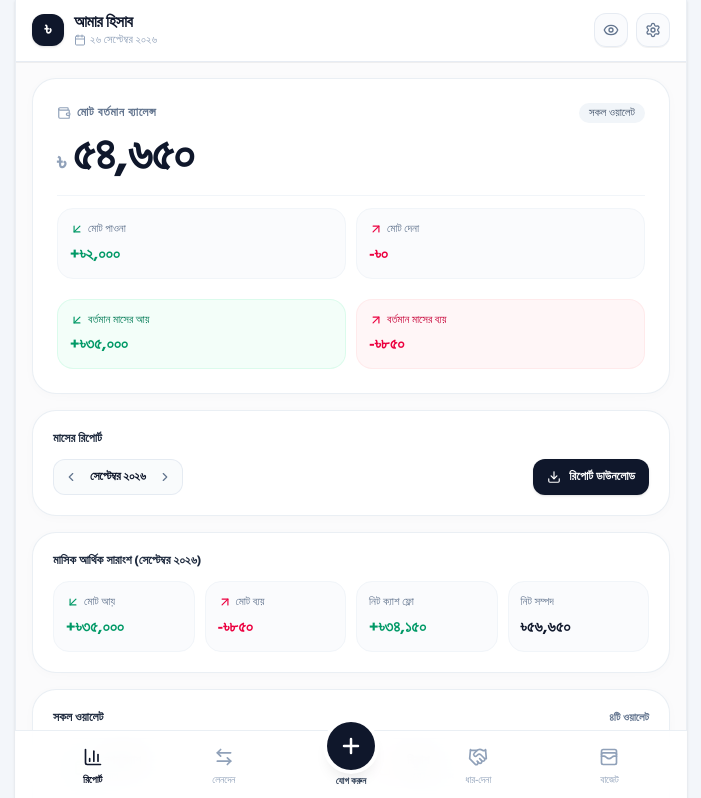
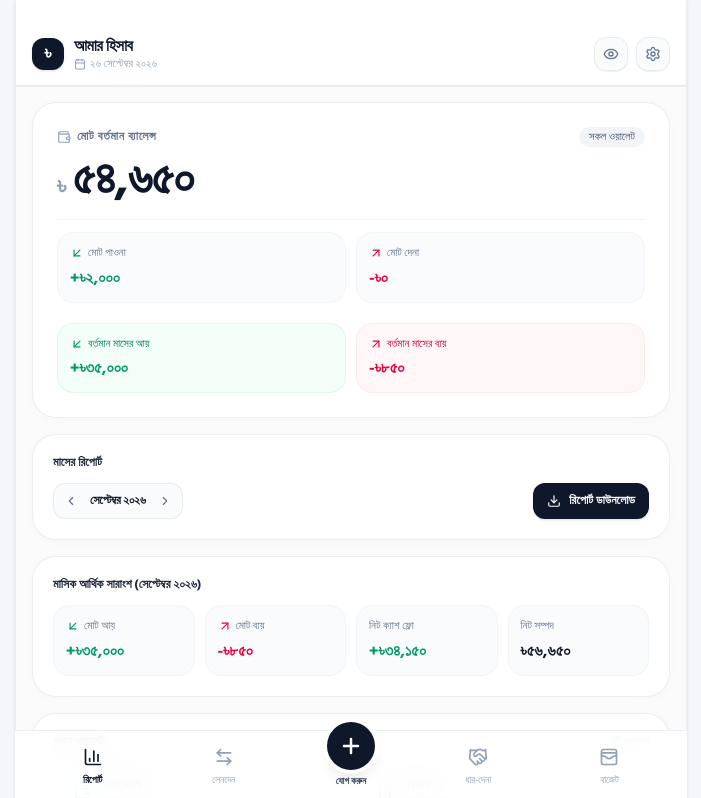
Before and after one commit to abdullah-al-hasan/Amar-Hisab, a React (Vite) app: page / in a window 1280 px wide. Shown: the top 798 px of the page, without its empty margins (289-990 px from the left). Built offline with nearby package versions, Linux system fonts and the light colour scheme; what @capacitor/core would draw is missing.

Commit message:
fix: add top padding to header and update version
Added top padding to the header to improve layout on certain devices and updated the application version to 1.0.3.

```diff
--- a/src/components/Header.tsx
+++ b/src/components/Header.tsx
@@ -30,7 +30,7 @@ export const Header: React.FC<HeaderProps> = ({
   const todayBn = formatBanglaDate(getLocalToday());
 
   return (
-    <header className="bg-white dark:bg-[#090d16] border-b border-slate-200/80 dark:border-slate-800 sticky top-0 z-30 transition-colors shadow-2xs">
+    <header className="bg-white dark:bg-[#090d16] border-b border-slate-200/80 dark:border-slate-800 sticky top-0 z-30 transition-colors shadow-2xs pt-7 sm:pt-6">
       <div className="max-w-2xl mx-auto px-4 py-3 flex items-center justify-between">
         {/* Brand */}
         <div className="flex items-center gap-2.5">
--- a/src/version.ts
+++ b/src/version.ts
@@ -1,2 +1,2 @@
-export const APP_VERSION = '1.0.2';
-export const BUILD_TIMESTAMP = '2026-09-26T07:50:00Z';
+export const APP_VERSION = '1.0.3';
+export const BUILD_TIMESTAMP = '2026-09-26T08:26:00Z';
```
Also changed, not shown: 5 other files (tests, documents, lock files or other folders).
